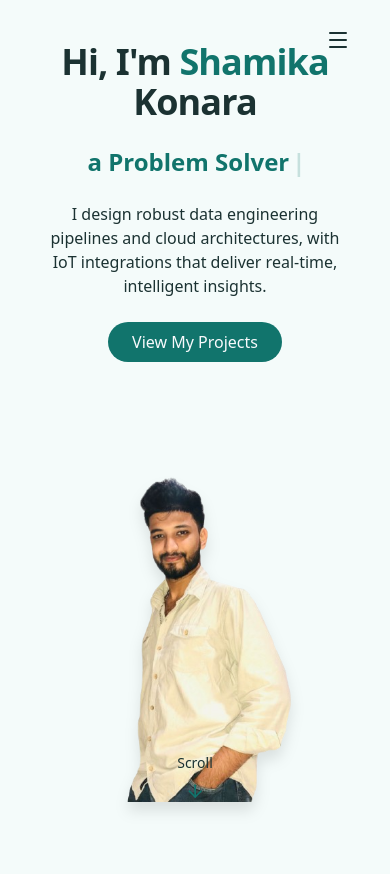
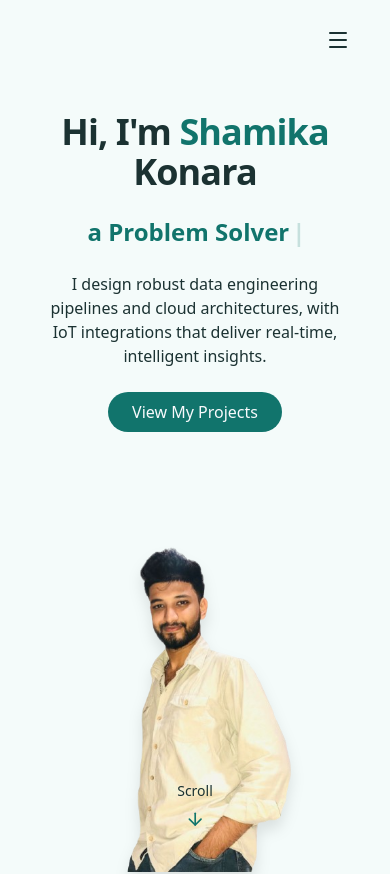
Before and after one commit to SKCodes1/shamika-konara-portfolio, a React (Vite) app: page / in a window 390 px wide. Shown: the top 874 px of the page. Built offline with nearby package versions, Linux system fonts and the light colour scheme.

Commit message:
changed layout in hero section

```diff
--- a/src/Components/Hero.jsx
+++ b/src/Components/Hero.jsx
@@ -3,7 +3,10 @@ import { Typewriter } from "react-simple-typewriter";
 
 export const Hero = () => {
   return (
-    <section id="hero" className="relative min-h-screen flex items-center px-4">
+    <section
+      id="hero"
+      className="relative min-h-screen flex items-center px-4 pt-28 md:pt-0"
+    >
       <div className="container mx-auto max-w-6xl grid grid-cols-1 md:grid-cols-2 gap-12 items-center">
         {/* LEFT CONTENT */}
         <div className="space-y-6 text-center md:text-left">
@@ -11,7 +14,6 @@ export const Hero = () => {
             Hi, I&apos;m <span className="text-primary">Shamika</span>{" "}
             <span className="text-gradient">Konara</span>
           </h1>
-
           {/* TYPEWRITER ROLES */}
           <p className="text-2xl md:text-3xl font-semibold text-primary">
             <Typewriter
```
